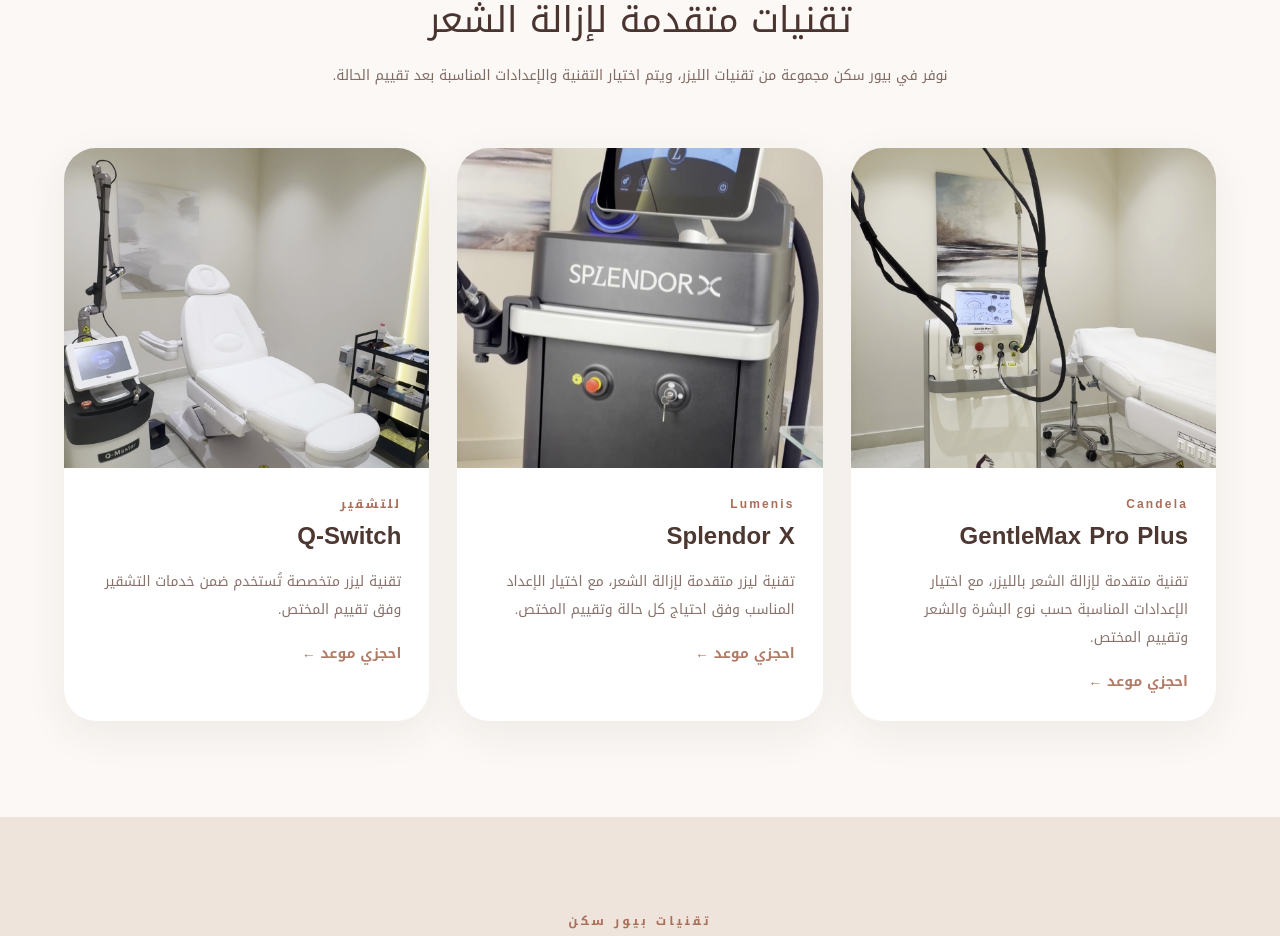
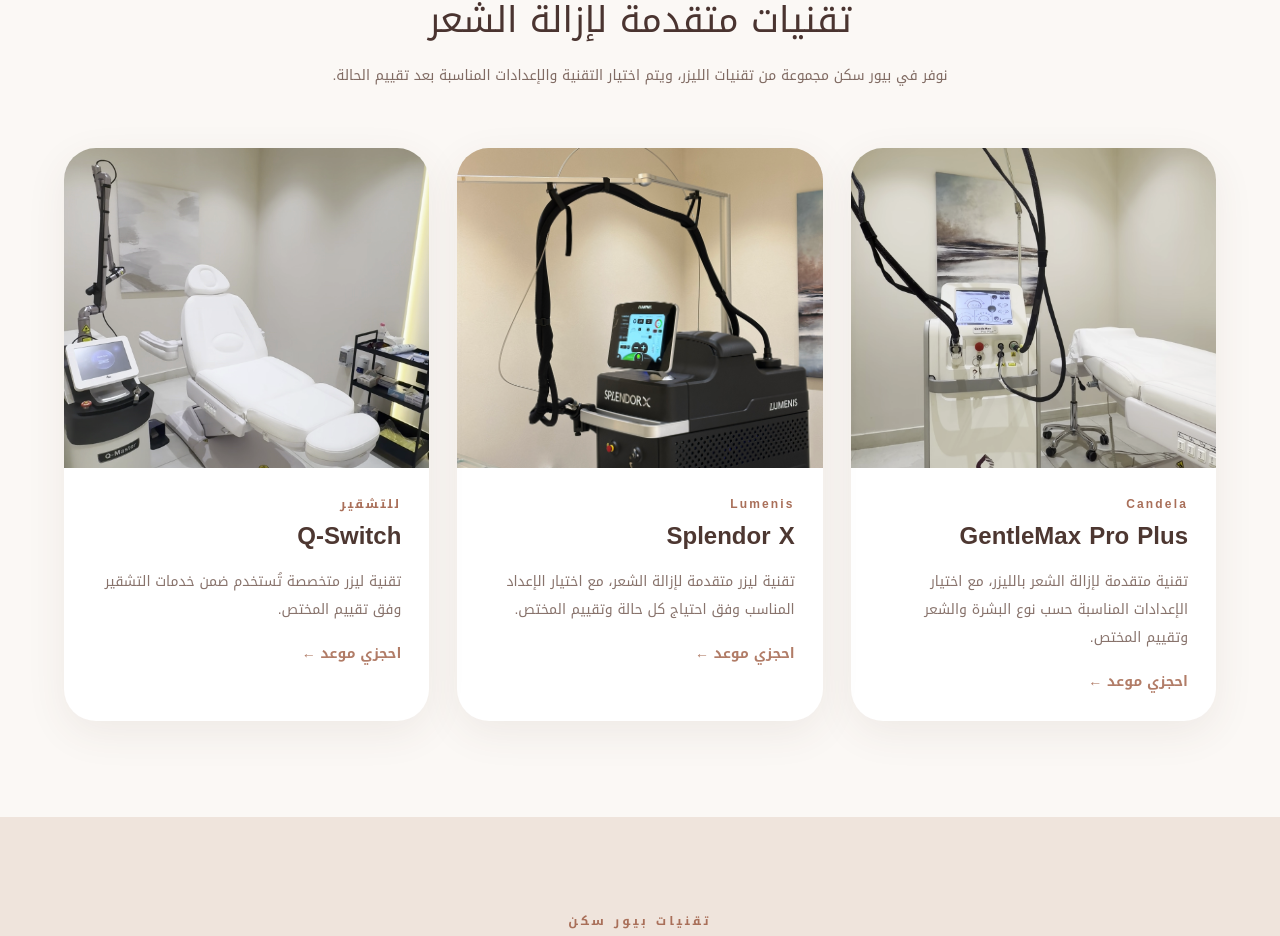
Before and after one commit to bassemawad142/pureskincliniclaser, a Next.js app: page / in a window 1280 px wide. Shown: the part 884-1820 px from the top of the page. Built offline with nearby package versions, Linux system fonts and the light colour scheme.

Commit message:
Update page.tsx

```diff
--- a/app/page.tsx
+++ b/app/page.tsx
@@ -14,7 +14,7 @@ const heroSlides = [
 
 const laserServices = [
   { title: 'GentleMax Pro Plus', subtitle: 'Candela', image: '/gentalmax.png', description: 'تقنية متقدمة لإزالة الشعر بالليزر، مع اختيار الإعدادات المناسبة حسب نوع البشرة والشعر وتقييم المختص.' },
-  { title: 'Splendor X', subtitle: 'Lumenis', image: '/splendorx.png', description: 'تقنية ليزر متقدمة لإزالة الشعر، مع اختيار الإعداد المناسب وفق احتياج كل حالة وتقييم المختص.' },
+  { title: 'Splendor X', subtitle: 'Lumenis', image: '/splendorx3.jpeg', description: 'تقنية ليزر متقدمة لإزالة الشعر، مع اختيار الإعداد المناسب وفق احتياج كل حالة وتقييم المختص.' },
   { title: 'Q-Switch', subtitle: 'للتشقير', image: '/qswitch.png', description: 'تقنية ليزر متخصصة تُستخدم ضمن خدمات التشقير وفق تقييم المختص.' },
 ]
 
```
